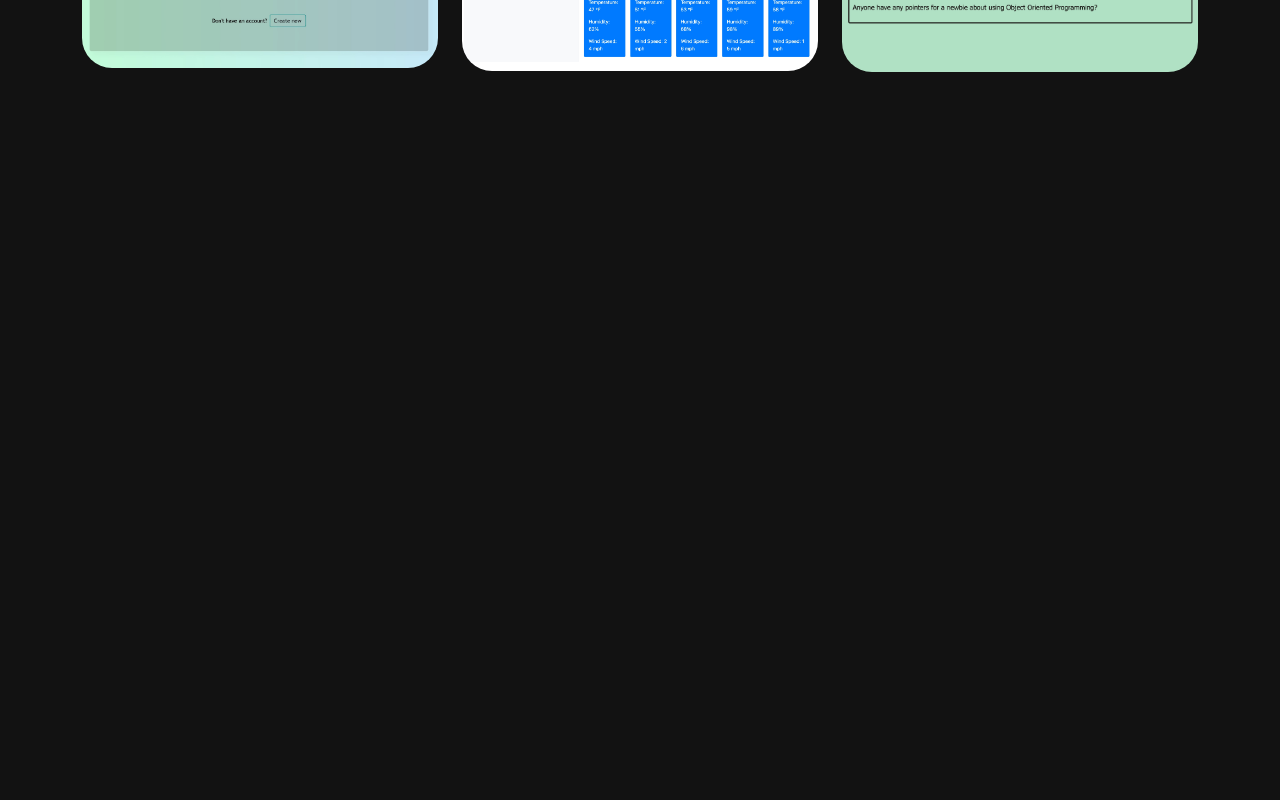
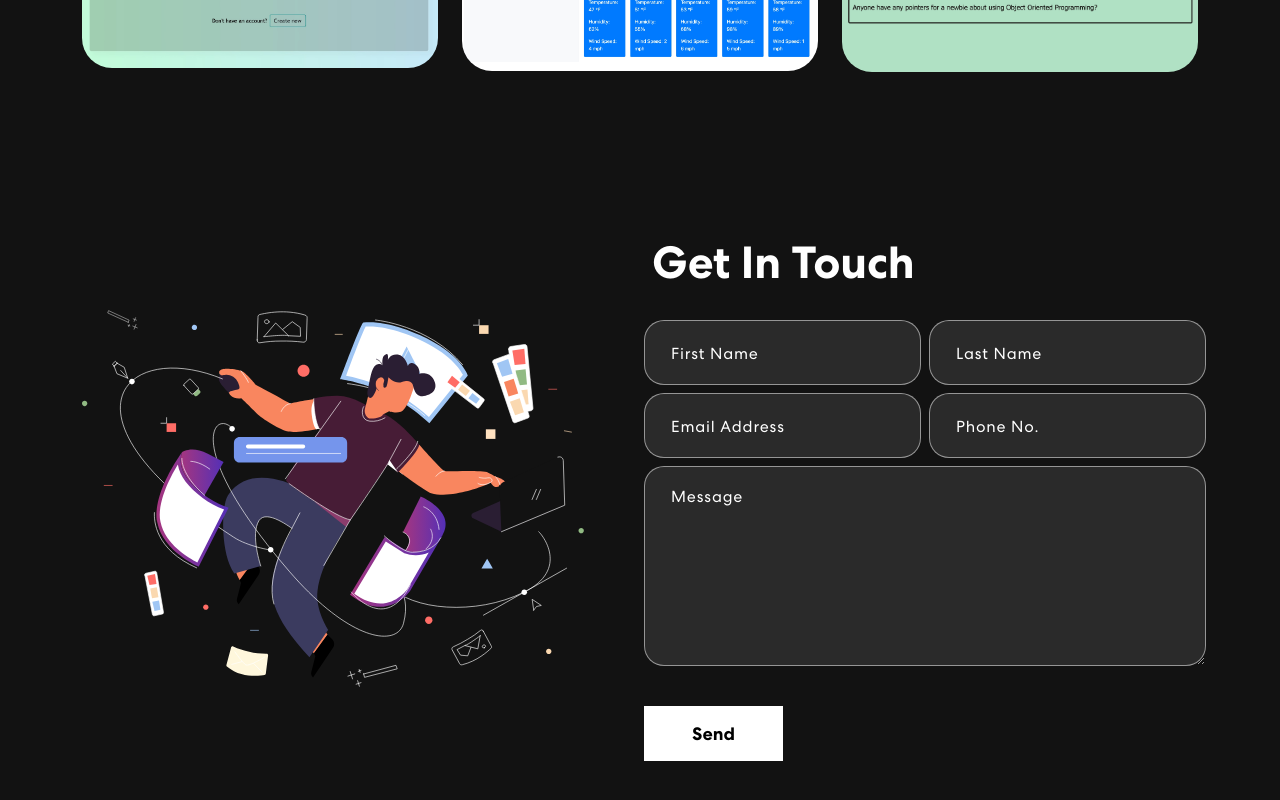
Before and after one commit to ltrapaga/laura-trapaga-dev, a React (Create React App) app: page / in a window 1280 px wide. Shown: the part 1519-2319 px from the top of the page. Before the commit the page ends 1695 px from the top, so only its background shows below. Built offline with nearby package versions, Linux system fonts and the light colour scheme.

Commit message:
Add Contact.js and favicon

```diff
--- a/public/index.html
+++ b/public/index.html
@@ -24,7 +24,7 @@
       work correctly both with client-side routing and a non-root public URL.
       Learn how to configure a non-root public URL by running `npm run build`.
     -->
-    <title>React App</title>
+    <title>Laura Trapaga | Portfolio</title>
   </head>
   <body>
     <noscript>You need to enable JavaScript to run this app.</noscript>
--- a/src/App.css
+++ b/src/App.css
@@ -360,3 +360,74 @@
   font-size: 15px;
   letter-spacing: 0.8px;
 }
+
+/************ Contact Styling ************/
+.contact {
+  padding: 60px 0 200px 0;
+}
+.contact img {
+  width: 92%;
+}
+.contact h2 {
+	font-size: 45px;
+	font-weight: 700;
+  margin-bottom: 30px;
+}
+.contact form input, .contact form textarea {
+  width: 100%;
+  background: rgba(255, 255, 255, 0.1);
+  border: 1px solid rgba(255, 255, 255, 0.5);
+  border-radius: 20px;
+  color: #fff;
+  margin: 0 0 8px 0;
+  padding: 18px 26px;
+  font-weight: 500;
+  font-size: 18px;
+  letter-spacing: 0.8px;
+  transition: 0.3s ease-in-out;
+}
+.contact form input:focus, .contact form textarea:focus {
+  background: rgba(255, 255, 255, 1);
+  color: #121212;
+}
+.contact form input::placeholder, .contact form textarea::placeholder {
+  font-size: 16px;
+  font-weight: 400;
+  color: #fff;
+}
+.contact form input:focus::placeholder, .contact form textarea:focus::placeholder {
+  color: #121212;
+  opacity: 0.8;
+}
+.contact form button {
+  font-weight: 700;
+  color: #000;
+  background-color: #fff;
+  padding: 14px 48px;
+  font-size: 18px;
+  margin-top: 25px;
+  border-radius: 0;
+  position: relative;
+  transition: 0.3s ease-in-out;
+}
+.contact form button span {
+  z-index: 1;
+  position: relative;
+}
+.contact form button:hover {
+  color: #fff;
+}
+.contact form button::before {
+  content: "";
+  background: #121212;
+  width: 0;
+  height: 100%;
+  position: absolute;
+  top: 0;
+  left: 0;
+  z-index: 0;
+  transition: 0.3s ease-in-out;
+}
+.contact form button:hover::before {
+  width: 100%;
+}
--- a/src/App.js
+++ b/src/App.js
@@ -4,6 +4,7 @@
 import { NavBar } from "./components/NavBar";
 import { Home } from "./components/Home";
 import { Projects } from "./components/Projects";
+import { Contact } from "./components/Contact";
 
 function App() {
   return (
@@ -11,6 +12,7 @@
       <NavBar />
       <Home />
       <Projects />
+      <Contact />
     </div>
   );
 }
--- /dev/null
+++ b/src/components/Contact.js
@@ -0,0 +1,95 @@
+import { useState } from "react";
+import { Container, Row, Col } from "react-bootstrap";
+import contactImg from "../assets/img/contact-img.svg";
+import 'animate.css';
+import TrackVisibility from 'react-on-screen';
+
+export const Contact = () => {
+  const formInitialDetails = {
+    firstName: '',
+    lastName: '',
+    email: '',
+    phone: '',
+    message: ''
+  }
+  const [formDetails, setFormDetails] = useState(formInitialDetails);
+  const [buttonText, setButtonText] = useState('Send');
+  const [status, setStatus] = useState({});
+
+  const onFormUpdate = (category, value) => {
+      setFormDetails({
+        ...formDetails,
+        [category]: value
+      })
+  }
+
+  const handleSubmit = async (e) => {
+    e.preventDefault();
+    setButtonText("Sending...");
+    let response = await fetch("http://localhost:5000/contact", {
+      method: "POST",
+      headers: {
+        "Content-Type": "application/json;charset=utf-8",
+      },
+      body: JSON.stringify(formDetails),
+    });
+    setButtonText("Send");
+    let result = await response.json();
+    setFormDetails(formInitialDetails);
+    if (result.code == 200) {
+      setStatus({ succes: true, message: 'Message sent successfully'});
+    } else {
+      setStatus({ succes: false, message: 'Something went wrong, please try again later.'});
+    }
+  };
+
+  return (
+    <section className="contact" id="connect">
+      <Container>
+        <Row className="align-items-center">
+          <Col size={12} md={6}>
+            <TrackVisibility>
+              {({ isVisible }) =>
+                <img className={isVisible ? "animate__animated animate__zoomIn" : ""} src={contactImg} alt="Contact Us"/>
+              }
+            </TrackVisibility>
+          </Col>
+          <Col size={12} md={6}>
+            <TrackVisibility>
+              {({ isVisible }) =>
+                <div className={isVisible ? "animate__animated animate__fadeIn" : ""}>
+                <h2>Get In Touch</h2>
+                <form onSubmit={handleSubmit}>
+                  <Row>
+                    <Col size={12} sm={6} className="px-1">
+                      <input type="text" value={formDetails.firstName} placeholder="First Name" onChange={(e) => onFormUpdate('firstName', e.target.value)} />
+                    </Col>
+                    <Col size={12} sm={6} className="px-1">
+                      <input type="text" value={formDetails.lasttName} placeholder="Last Name" onChange={(e) => onFormUpdate('lastName', e.target.value)}/>
+                    </Col>
+                    <Col size={12} sm={6} className="px-1">
+                      <input type="email" value={formDetails.email} placeholder="Email Address" onChange={(e) => onFormUpdate('email', e.target.value)} />
+                    </Col>
+                    <Col size={12} sm={6} className="px-1">
+                      <input type="tel" value={formDetails.phone} placeholder="Phone No." onChange={(e) => onFormUpdate('phone', e.target.value)}/>
+                    </Col>
+                    <Col size={12} className="px-1">
+                      <textarea rows="6" value={formDetails.message} placeholder="Message" onChange={(e) => onFormUpdate('message', e.target.value)}></textarea>
+                      <button type="submit"><span>{buttonText}</span></button>
+                    </Col>
+                    {
+                      status.message &&
+                      <Col>
+                        <p className={status.success === false ? "danger" : "success"}>{status.message}</p>
+                      </Col>
+                    }
+                  </Row>
+                </form>
+              </div>}
+            </TrackVisibility>
+          </Col>
+        </Row>
+      </Container>
+    </section>
+  )
+}
```
Also changed, not shown: src/assets/img/contact-img.svg (added), 1 other file (tests, documents, lock files or other folders).
